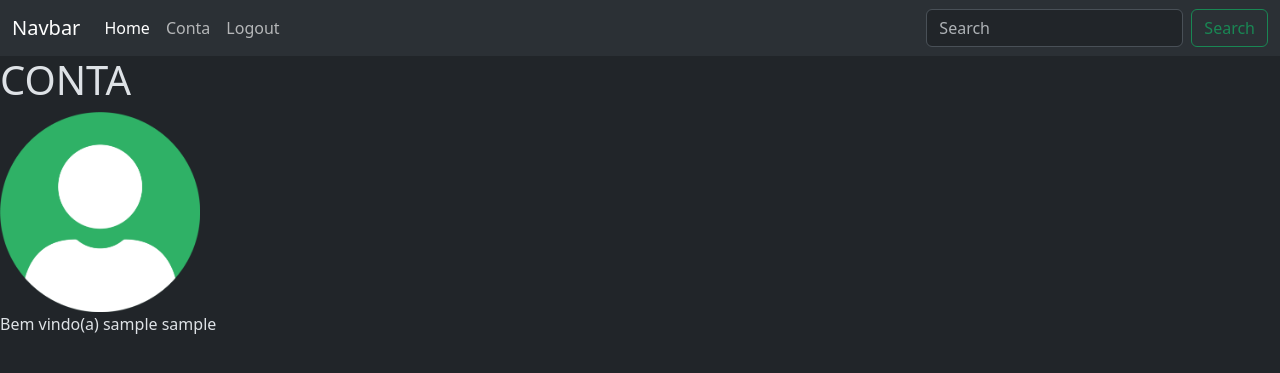
After one commit to jvitor-alol/Saude-Solidaria, a Flask app: page /account in a window 1280 px wide. The commit adds this page. Shown: the top 373 px of the page. Run offline with Flask 3, Linux system fonts and the light colour scheme; the visitor is signed in with stand-in values (Sample User, id 1); some libraries are stand-ins or nearby versions.

Commit message:
`feat`: redirect após login e página do usuário
- Adicionada a funcionalidade de redirecionamento para a página
  pretendida após login bem-sucedido.
- Criada uma página temporária de conta do usuário com exibição de
  foto de perfil e nome.
- Add a rota e a view para a página de conta, protegida com
  login_required.
- Atualizado o template base a fim de incluir o link para a
  página de conta quando o usuário estiver autenticado.

```diff
--- a/src/auth.py
+++ b/src/auth.py
@@ -1,6 +1,6 @@
 from datetime import datetime, timezone
 
-from flask import Blueprint, render_template, flash, redirect, url_for
+from flask import Blueprint, render_template, flash, redirect, url_for, request
 from flask_bcrypt import Bcrypt
 from flask_login import LoginManager, login_user, current_user, logout_user
 
@@ -9,7 +9,11 @@ from .forms import RegistrationForm, LoginForm
 
 auth = Blueprint('auth', __name__)
 bcrypt = Bcrypt()
+
 login_manager = LoginManager()
+login_manager.login_view = 'auth.login'
+login_manager.login_message_category = 'info'
+login_manager.login_message = "Faça o login para acessar essa página."
 
 
 @login_manager.user_loader
@@ -28,8 +32,9 @@ def login():
             login_user(user=user, remember=form.lembre_de_mim.data)
             user.ultimo_login = datetime.now(timezone.utc)
             db.session.commit()
-            flash("Login com sucesso.", "success")  # Deletar linha depois
-            return redirect(url_for('views.home'))
+            next_page = request.args.get('next')
+            return redirect(next_page) if next_page \
+                else redirect(url_for('views.home'))
         flash("Login falhou. Verifique seu email e senha.", "danger")
     return render_template('login.html', title='Login', form=form)
 
--- /dev/null
+++ b/src/templates/account.html
@@ -0,0 +1,5 @@
+{% extends "base.html" %} {% block content %}
+<h1>CONTA</h1>
+<img src="{{ current_user.foto_perfil }}" height="200px" />
+<p>Bem vindo(a) {{ current_user.nome }} {{ current_user.sobrenome }}</p>
+{% endblock content %}
--- a/src/templates/base.html
+++ b/src/templates/base.html
@@ -48,6 +48,11 @@
             </li>
             {% if current_user.is_authenticated %}
             <li class="nav-item">
+              <a class="nav-link" href="{{ url_for('views.account') }}">
+                Conta
+              </a>
+            </li>
+            <li class="nav-item">
               <a class="nav-link" href="{{ url_for('auth.logout') }}">Logout</a>
             </li>
             {% else %}
--- a/src/views.py
+++ b/src/views.py
@@ -1,4 +1,5 @@
 from flask import Blueprint, render_template
+from flask_login import login_required
 
 views = Blueprint('views', __name__)
 
@@ -7,3 +8,9 @@ views = Blueprint('views', __name__)
 @views.route('/home')
 def home():
     return render_template('home.html')
+
+
+@views.route('/account')
+@login_required
+def account():
+    return render_template('account.html', title='Conta')
```
